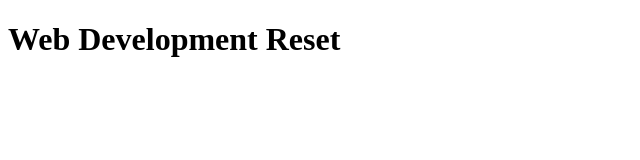
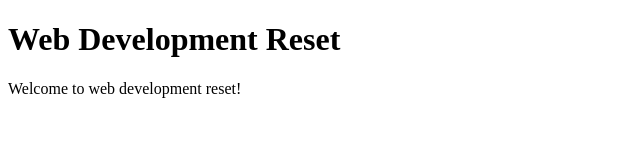
Before and after one commit to Shah-Md-Jihan/web-reset-welcome, a plain HTML site: page index.html in a window 1280 px wide. Shown: the whole page, without its empty margins (0-640 px from the left). Drawn offline with Linux system fonts and the light colour scheme.

Commit message:
secont commit reset

```diff
--- a/index.html
+++ b/index.html
@@ -7,5 +7,6 @@
 </head>
 <body>
     <h1>Web Development Reset</h1>
+    <p>Welcome to web development reset!</p>
 </body>
 </html>
```
